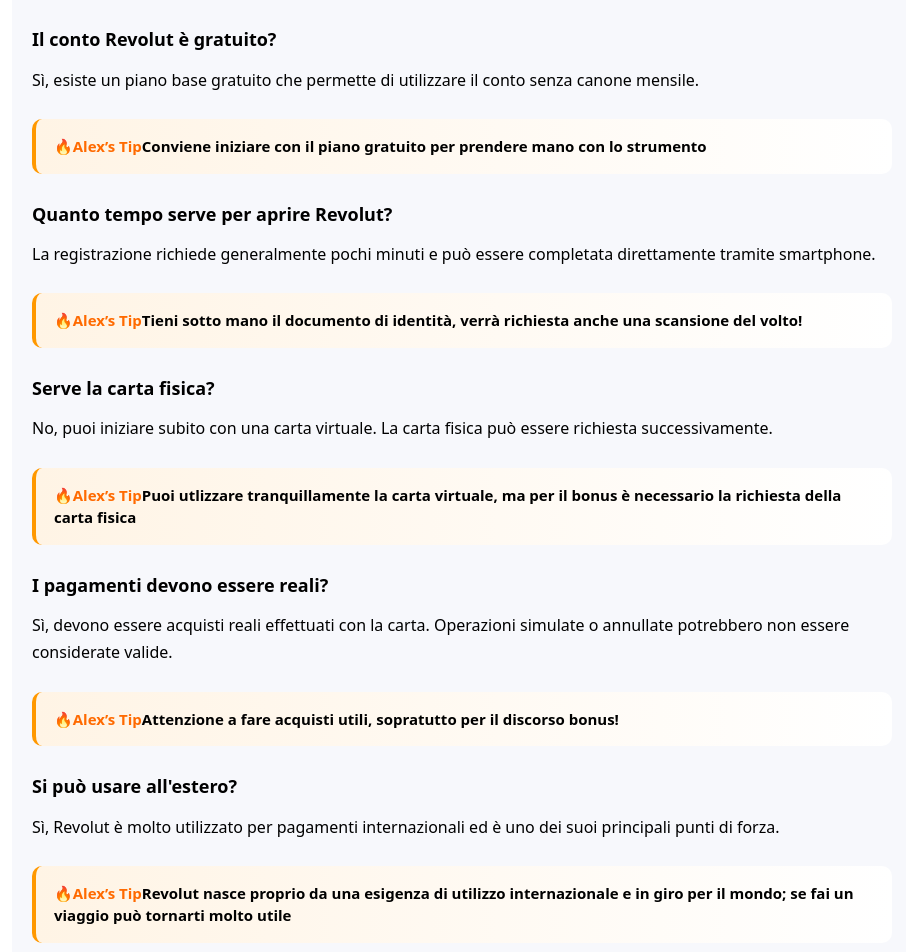
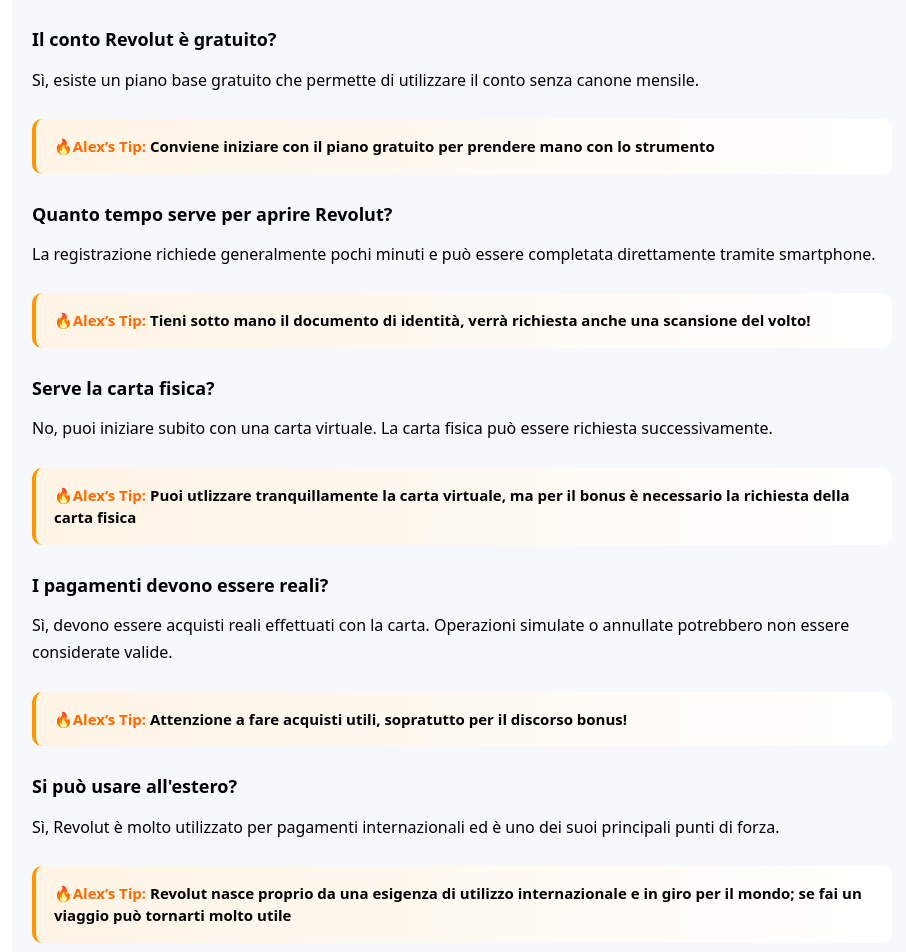
Before and after one commit to alextoolsbox/alextoolsbox.github.io, a plain HTML site: page revolut/index.html in a window 1280 px wide. Shown: the part 4560-5512 px from the top of the page, without its empty margins (178-1084 px from the left). Drawn offline with Linux system fonts and the light colour scheme.

Commit message:
Update index.html

```diff
--- a/revolut/index.html
+++ b/revolut/index.html
@@ -324,35 +324,35 @@
 <b>Il conto Revolut è gratuito?</b></p>
 <p>Sì, esiste un piano base gratuito che permette di utilizzare il conto senza canone mensile.</p>
 <div class="alex-tip">
-<span class="alex-label">🔥Alex’s Tip</span><strong>Conviene iniziare con il piano gratuito per prendere mano con lo strumento</strong>
+<span class="alex-label">🔥Alex’s Tip: </span><strong>Conviene iniziare con il piano gratuito per prendere mano con lo strumento</strong>
 </div>
 
 <p style="font-size:18px;margin-top:20px;margin-bottom:6px;">
 <b>Quanto tempo serve per aprire Revolut?</b></p>
 <p>La registrazione richiede generalmente pochi minuti e può essere completata direttamente tramite smartphone.</p>
 <div class="alex-tip">
-<span class="alex-label">🔥Alex’s Tip</span><strong>Tieni sotto mano il documento di identità, verrà richiesta anche una scansione del volto!</strong>
+<span class="alex-label">🔥Alex’s Tip: </span><strong>Tieni sotto mano il documento di identità, verrà richiesta anche una scansione del volto!</strong>
 </div>
 
 <p style="font-size:18px;margin-top:20px;margin-bottom:6px;">
 <b>Serve la carta fisica?</b></p>
 <p>No, puoi iniziare subito con una carta virtuale. La carta fisica può essere richiesta successivamente.</p>
 <div class="alex-tip">
-<span class="alex-label">🔥Alex’s Tip</span><strong>Puoi utlizzare tranquillamente la carta virtuale, ma per il bonus è necessario la richiesta della carta fisica</strong>
+<span class="alex-label">🔥Alex’s Tip: </span><strong>Puoi utlizzare tranquillamente la carta virtuale, ma per il bonus è necessario la richiesta della carta fisica</strong>
 </div>
 
 <p style="font-size:18px;margin-top:20px;margin-bottom:6px;">
 <b>I pagamenti devono essere reali?</b></p>
 <p>Sì, devono essere acquisti reali effettuati con la carta. Operazioni simulate o annullate potrebbero non essere considerate valide.</p>
 <div class="alex-tip">
-<span class="alex-label">🔥Alex’s Tip</span><strong>Attenzione a fare acquisti utili, sopratutto per il discorso bonus!</strong>
+<span class="alex-label">🔥Alex’s Tip: </span><strong>Attenzione a fare acquisti utili, sopratutto per il discorso bonus!</strong>
 </div>
 
 <p style="font-size:18px;margin-top:20px;margin-bottom:6px;">
 <b>Si può usare all'estero?</b></p>
 <p>Sì, Revolut è molto utilizzato per pagamenti internazionali ed è uno dei suoi principali punti di forza.</p>
 <div class="alex-tip">
-<span class="alex-label">🔥Alex’s Tip</span><strong>Revolut nasce proprio da una esigenza di utilizzo internazionale e in giro per il mondo; se fai un viaggio può tornarti molto utile</strong>
+<span class="alex-label">🔥Alex’s Tip: </span><strong>Revolut nasce proprio da una esigenza di utilizzo internazionale e in giro per il mondo; se fai un viaggio può tornarti molto utile</strong>
 </div>
 
 </div>
```
